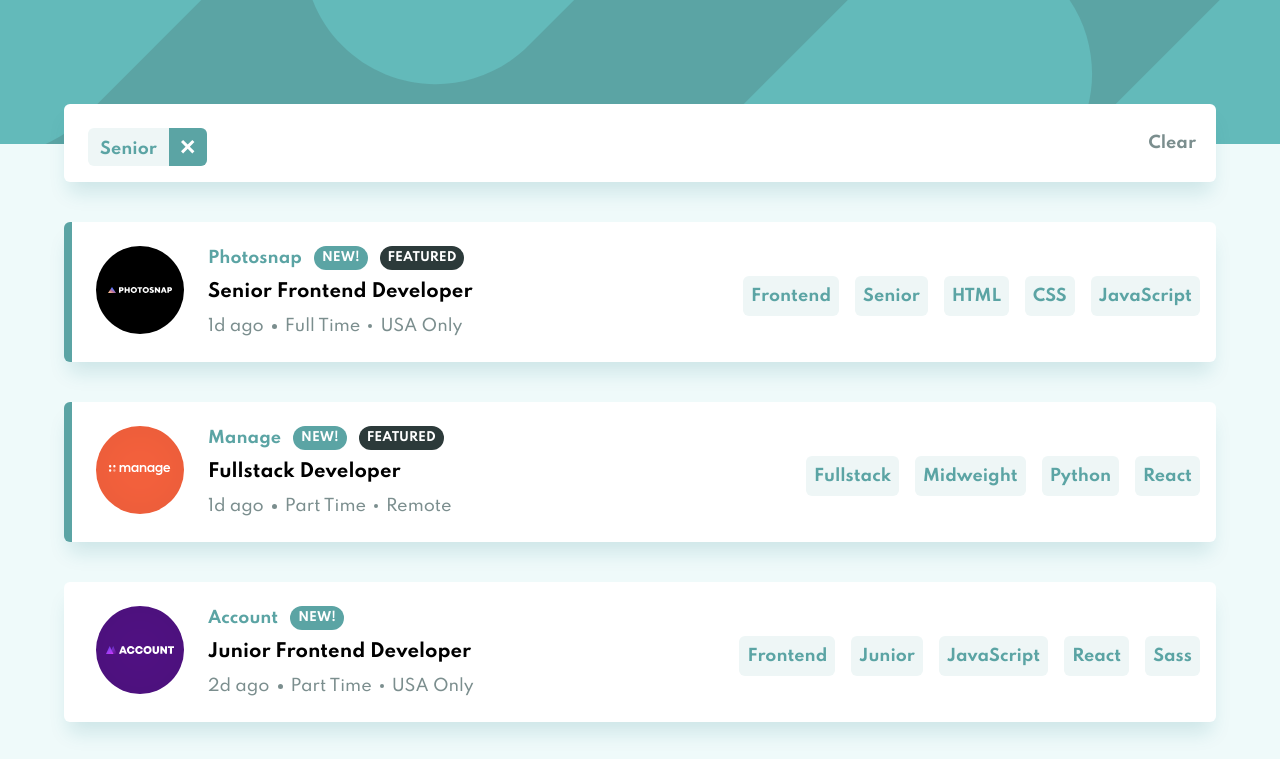
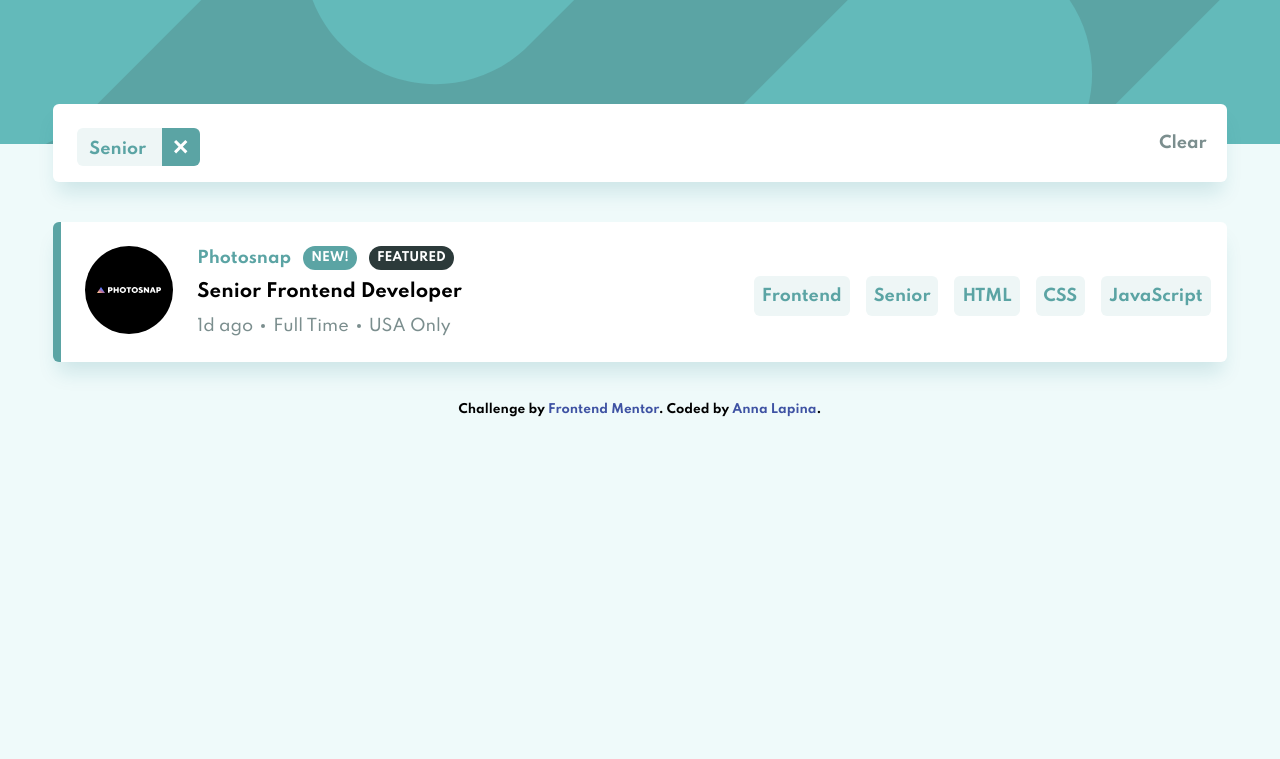
Before and after one commit to ALapina/Job-listings-with-filtering-JavaScript, a website: page public/index.html in a window 1280 px wide. Both pictures are taken after a click on the button "Senior". Shown: the top 759 px of the page. Drawn offline with nearby package versions, Linux system fonts and the light colour scheme; files that its build step writes are made by us from their sources.

Commit message:
✅ js done

```diff
--- a/package.json
+++ b/package.json
@@ -5,7 +5,7 @@
   "main": "index.js",
   "scripts": {
     "dev": "postcss -w src/styles.css -o public/styles.css",
-    "test": "echo \"Error: no test specified\" && exit 1"
+    "build": "postcss src/styles.css -o public/styles.css --env=production"
   },
   "author": "",
   "license": "ISC",
@@ -14,5 +14,6 @@
     "postcss": "^8.2.6",
     "postcss-cli": "^8.3.1",
     "tailwindcss": "^2.0.3"
-  }
+  },
+  "homepage": "/Job-listings-with-filtering-JavaScript"
 }
--- a/public/index.html
+++ b/public/index.html
@@ -16,22 +16,14 @@
 
     <link rel="stylesheet" href="styles.css" />
     <style>
-      .attribution {
-        font-size: 11px;
-        text-align: center;
-      }
-
-      .attribution a {
-        color: hsl(228, 45%, 44%);
+      button:focus {
+        outline: 2px dashed hsl(228, 45%, 44%);
+        outline-offset: 0px;
       }
     </style>
   </head>
 
   <body class="bg-neutral-100 font-body font-bold">
-    <!-- TODO: background-image в отдельный класс и на 375 новый бэк. Но не обязательно! -->
-    <!-- TODO: max-width и width с бокс шадов в класс!!! -->
-    <!-- TODO: ВСЕМ КНОПКАМ добавить aria-label="delete frontend filter" и вместо фронтенда подставлять что там должно быть -->
-
     <header class="mb-14 sm:mb-10">
       <div
         class="bg-primary h-36"
@@ -41,92 +33,20 @@
       <div id="filter-panel"></div>
     </header>
 
-    <main id="main">
-      <!-- TODO: Добавить брейкпоинт на 980px и вместо flex wrap делать column что бы точно менялся порядок -->
-      <!-- TODO: Outline для кнопок. мб фокус визибл? Но я бы оставила бы здесь и так аутлайны -->
-      <!-- TODO: между 1d ago ТОчка определиться с дизайном -->
-    </main>
+    <main id="main"></main>
 
-    <div class="attribution">
+    <div class="attribution text-xs text-center">
       Challenge by
-      <a href="https://www.frontendmentor.io?ref=challenge" target="_blank"
+      <a
+        class="text-attribution"
+        href="https://www.frontendmentor.io?ref=challenge"
+        target="_blank"
         >Frontend Mentor</a
-      >. Coded by <a href="https://github.com/ALapina">Anna Lapina</a>.
+      >. Coded by
+      <a class="text-attribution" href="https://github.com/ALapina"
+        >Anna Lapina</a
+      >.
     </div>
-    <!-- </div> -->
   </body>
   <script src="./main.js"></script>
 </html>
-
-<!-- <div class="block active">
-
-      <img class="logo" src="" alt="">
-
-
-      <div class="block-content">
-        <div class="top">
-          <span class="company"></span>
-          <span class="new"></span>
-          <span class="featured"></span>
-        </div>
-        <div class="middle">
-          <span class="position"></span>
-        </div>
-        <div class="bottom">
-          <span class="posted-at"></span>
-          <span class="contract"></span>
-          <span class="location"></span>
-        </div>
-      </div>
-
-      <div class="block-filter">
-        <span class="role"></span>
-        <span class="level"></span>
-        <span class="languages"></span>
-        <span class="tools"></span>
-      </div>
-
-
-    </div>
-
-    <div class="test-block">
-      <div class="hui"></div>
-    </div>
-
-    <div class="test-block2">
-      <div class="name"></div>
-      <div class="surname"></div>
-      <div class="true-or-false"></div>
-    </div> -->
-
-<!-- <div
-  class="flex justify-between bg-white rounded-md m-auto -mt-10"
-  style="
-    max-width: 1440px;
-    width: 90%;
-    box-shadow: 0px 15px 20px -5px rgba(13, 113, 130, 0.15);
-  "
->
-  <ul class="flex flex-wrap pt-6 pr-6 pl-6">
-    <li class="bg-neutral-200 rounded-md mr-4 mb-4">
-      <span class="p-2 text-primary sm:p-3">Frontend</span
-      ><button
-        aria-label="delete frontend filter"
-        class="p-3 bg-primary text-white rounded-r-md hover:bg-neutral-400"
-      >
-        <svg xmlns="http://www.w3.org/2000/svg" width="14" height="14">
-          <path
-            fill="#FFF"
-            fill-rule="evenodd"
-            d="M11.314 0l2.121 2.121-4.596 4.596 4.596 4.597-2.121 2.121-4.597-4.596-4.596 4.596L0 11.314l4.596-4.597L0 2.121 2.121 0l4.596 4.596L11.314 0z"
-          />
-        </svg>
-      </button>
-    </li>
-  </ul>
-  <button
-    class="font-bold text-neutral-300 pr-5 hover:text-primary hover:underline"
-  >
-    Clear
-  </button>
-</div> -->
--- a/public/main.js
+++ b/public/main.js
@@ -1,5 +1,4 @@
 let selected = { roles: [], levels: [], languages: [], tools: [] };
-//дату сохраняем в офферс что бы можно было использовать в redrawOffers
 let offers = [];
 const main = document.querySelector("#main");
 const filterPanel = document.querySelector("#filter-panel");
@@ -8,62 +7,49 @@ const filterPanel = document.querySelector("#filter-panel");
 fetch("./data.json")
   .then((response) => response.json())
   .then((data) => {
-    // console.log(data);
     offers = data;
-    offers.forEach((element) => {
-      // console.log(element);
-      //draw initial data
-      createOffer(element);
+    offers.forEach((offer) => {
+      //Render list of companies
+      createOffer(offer);
     });
   });
 
-//TODO!!!! Везде поменять id на data-js!!
+// ------------------------------------ STEP 2. Draw and redraw list of companies ------------------------------------
+const createOffer = (offer) => {
+  const company = offer.company;
+  const logo = offer.logo;
+  const isItNew = offer.new;
+  const isItFeatured = offer.featured;
+  const position = offer.position;
+  const role = offer.role;
+  const level = offer.level;
+  const postedAt = offer.postedAt;
+  const contract = offer.contract;
+  const location = offer.location;
+  const languages = offer.languages; //array
+  const tools = offer.tools; //array
 
-// ------------------------------------ STEP 2. Render list of companys ------------------------------------
-const createOffer = (element) => {
-  // renderOffer(element);
-  // console.log(element);
-  const company = element.company;
-  const logo = element.logo;
-  const isItNew = element.new;
-  const isItFeatured = element.featured;
-  const position = element.position;
-  const role = element.role;
-  const level = element.level;
-  const postedAt = element.postedAt;
-  const contract = element.contract;
-  const location = element.location;
-  const languages = element.languages; //array
-  const tools = element.tools; //array
-
-  // Пришлось создавать дополнительный див и в него добавлять секцию
   const section = document.createElement("div");
 
   const languagesTemplate = languages.map((language) => {
-    const template = `<li><button id="language" class="font-bold bg-neutral-200 rounded-md hover:bg-primary hover:text-white mr-4 mb-4 p-2 text-primary">${language}</button></li>`;
-    return template;
+    return `<li>
+    <button data-js="language" class="font-bold bg-neutral-200 rounded-md hover:bg-primary hover:text-white mr-4 mb-4 p-2 text-primary">${language}</button>
+    </li>`;
   });
 
   const toolsTemplate = tools.map((tool) => {
-    const template = `<li><button id="tool" class="font-bold bg-neutral-200 rounded-md hover:bg-primary hover:text-white mr-4 mb-4 p-2 text-primary">${tool}</button></li>`;
-    return template;
+    return `<li>
+    <button data-js="tool" class="font-bold bg-neutral-200 rounded-md hover:bg-primary hover:text-white mr-4 mb-4 p-2 text-primary">${tool}</button>
+    </li>`;
   });
-  //Рендерим
+
   //toolsTemplate.join("") - что бы убрать запятые между элементами в массиве
   const sectionTemplate = `<section
-      class="bg-white mb-14 sm:mb-10 mx-auto rounded-md flex flex-wrap md:flex-nowrap justify-between items-center border-l-8 border-${
+  class="bg-white max-w-8xl w-11/12 shadow-block mb-14 sm:mb-10 mx-auto rounded-md flex flex-wrap md:flex-nowrap justify-between items-center border-l-8 border-${
     isItFeatured ? "primary" : "white"
-      }"
-      style="
-        max-width: 1440px;
-        width: 90%;
-        box-shadow: 0px 15px 20px -5px rgba(13, 113, 130, 0.15);
-      "
-    >
+  }">
       <div class="flex flex-col sm:flex-row my-6">
-        <div
-          class="ml-6 flex-shrink-0 w-16 sm:w-auto -mt-14 mb-4 sm:mb-0 sm:mt-0"
-        >
+        <div class="ml-6 flex-shrink-0 w-16 sm:w-auto -mt-14 mb-4 sm:mb-0 sm:mt-0">
           <img src="${logo}" alt="${company} logo" />
         </div>
 
@@ -82,19 +68,12 @@ const createOffer = (element) => {
             </ul>
           </div>
           <h2 class="text-lg my-2">
-            <a class="hover:text-primary" href="#"
-              >${position}</a
-            >
+            <a class="hover:text-primary" href="#">${position}</a>
           </h2>
           <div>
-            <ul
-              class="flex flex-wrap items-center text-neutral-300 font-medium"
-            >
+            <ul class="flex flex-wrap items-center text-neutral-300 font-medium">
               <li>${postedAt}</li>
-              <span
-                class="rounded-full bg-neutral-300 mx-2"
-                style="width: 5px; height: 5px"
-              ></span>
+              <span class="h-1 w-1 rounded-full bg-neutral-300 mx-2"></span>
               <li>${contract}</li>
               <span class="h-1 w-1 rounded-full bg-neutral-300 mx-2"></span>
               <li>${location}</li>
@@ -103,23 +82,17 @@ const createOffer = (element) => {
         </div>
       </div>
 
-      <div
-        class="mx-6 md:mx-0md:mb-0 h-0.5 md:h-0 w-full md:w-0 bg-neutral-300 rounded-full"
-      ></div>
+      <div class="mx-6 md:mx-0md:mb-0 h-0.5 md:h-0 w-full md:w-0 bg-neutral-300 rounded-full"></div>
 
       <div class="mt-6 ml-6">
         <ul class="flex flex-wrap">
           <li>
-            <button id="role"
-              class="font-bold bg-neutral-200 rounded-md hover:bg-primary hover:text-white mr-4 mb-4 p-2 text-primary"
-            >
+            <button data-js="role" class="font-bold bg-neutral-200 rounded-md hover:bg-primary hover:text-white mr-4 mb-4 p-2 text-primary">
               ${role}
             </button>
           </li>
           <li>
-            <button id="level"
-              class="font-bold bg-neutral-200 rounded-md hover:bg-primary hover:text-white mr-4 mb-4 p-2 text-primary"
-            >
+            <button data-js="level" class="font-bold bg-neutral-200 rounded-md hover:bg-primary hover:text-white mr-4 mb-4 p-2 text-primary">
               ${level}
             </button>
           </li>
@@ -135,34 +108,29 @@ const createOffer = (element) => {
   main.appendChild(section);
 
   // ------------------------------------ STEP 3. EventListeners on buttons ------------------------------------
-  const roleButton = section.querySelector("#role");
+  const roleButton = section.querySelector("[data-js=role]");
   roleButton.addEventListener("click", function () {
     addToSelected("roles", role);
-    console.log(selected);
   });
 
-  const levelButton = section.querySelector("#level");
+  const levelButton = section.querySelector("[data-js=level]");
   levelButton.addEventListener("click", function () {
     addToSelected("levels", level);
-    console.log(selected);
   });
 
-  const languageButton = Array.from(section.querySelectorAll("#language"));
-  languageButton.forEach((button) => {
+  const languageButtons = Array.from(
+    section.querySelectorAll("[data-js=language]")
+  );
+  languageButtons.forEach((button) => {
     button.addEventListener("click", function (event) {
-      // console.log(event);
-      // console.log(event.target.innerHTML); //Достаем текст
       addToSelected("languages", event.target.innerHTML);
-      console.log(selected);
     });
   });
 
-  const toolButton = Array.from(section.querySelectorAll("#tool"));
-  toolButton.forEach((button) =>
+  const toolButtons = Array.from(section.querySelectorAll("[data-js=tool]"));
+  toolButtons.forEach((button) =>
     button.addEventListener("click", function (event) {
-      // console.log(event);
       addToSelected("tools", event.target.innerHTML);
-      console.log(selected);
     })
   );
 };
@@ -174,28 +142,23 @@ const addToSelected = (group, value) => {
   }
 
   redrawSelected();
-  // redrawOffers();
+  redrawOffers();
 };
 
 // ------------------------------------ STEP 5. Draw and redraw selected filter panel ------------------------------------
 const redrawSelected = () => {
-  //Cleanup Нужен что бы не добавлять один и тот же элемент несколько раз например фронтенд
+  //Cleanup - delete all elements from a page and redraw again
   filterPanel.innerHTML = "";
 
   const filter = document.createElement("div");
   const createFilterElements = () => {
     let element = "";
     for (const [key, value] of Object.entries(selected)) {
-      // console.log(selected);
-      // console.log(`${key}: ${value}`);
       value.map((el) => {
-        // console.log(el);
-        element += `<li class="bg-neutral-200 rounded-md mr-4 mb-4">
-      <span class="p-2 text-primary sm:p-3">${el}</span
-      ><button data-js="delete-filter"
-        aria-label="delete ${el} filter" data-filter-name="${el}" data-filter-group="${key}"
-        class="p-3 bg-primary text-white rounded-r-md hover:bg-neutral-400"
-      >
+        element += `
+        <li class="bg-neutral-200 rounded-md mr-4 mb-4">
+          <span class="p-2 text-primary sm:p-3">${el}</span>
+          <button data-js="delete-filter" aria-label="delete ${el} filter" data-filter-name="${el}" data-filter-group="${key}" class="p-3 bg-primary text-white rounded-r-md hover:bg-neutral-400">
             <svg xmlns="http://www.w3.org/2000/svg" width="14" height="14">
               <path
                 fill="#FFF"
@@ -203,7 +166,7 @@ const redrawSelected = () => {
                 d="M11.314 0l2.121 2.121-4.596 4.596 4.596 4.597-2.121 2.121-4.597-4.596-4.596 4.596L0 11.314l4.596-4.597L0 2.121 2.121 0l4.596 4.596L11.314 0z"
               />
             </svg>
-      </button>
+          </button/>
         </li>`;
         return element;
       });
@@ -211,20 +174,10 @@ const redrawSelected = () => {
     return element;
   };
 
-  const filterTemplate = `<div
-class="flex justify-between bg-white rounded-md m-auto -mt-10"
-style="
-  max-width: 1440px;
-  width: 90%;
-  box-shadow: 0px 15px 20px -5px rgba(13, 113, 130, 0.15);
-"
->
+  const filterTemplate = `<div class="flex justify-between bg-white rounded-md m-auto -mt-10 max-w-8xl w-11/12 shadow-block">
   <ul class="flex flex-wrap pt-6 pr-6 pl-6">${createFilterElements()}</ul>
-<button id="delete-all-filters"
-  class="self-center font-bold text-neutral-300 mr-5 hover:text-primary hover:underline"
->
-  Clear
-</button>
+  <button id="delete-all-filters" class="self-center font-bold text-neutral-300 mr-5 hover:text-primary hover:underline">
+  Clear</button>
   </div>`;
 
   filter.innerHTML = filterTemplate;
@@ -235,87 +188,82 @@ style="
   const deleteFilterButtons = Array.from(
     filter.querySelectorAll("[data-js=delete-filter]")
   );
-  // console.log(deleteFilterButtons);
   deleteFilterButtons.forEach((button) => {
     button.addEventListener("click", function (event) {
-      // console.log(event.target.dataset.filterName);
-      //ОБЯЗАТЕЛЬНО! используем currentTarget! Из за event propagation!
-      //У нас внутри кнопки находится ещё один элемент - svg. И если использовать target то эвент листенер будет действовать только на button и не будет действовать на svg!
-      // А currentTarget распространяет действие эвентлистенера и на элементы внутри кнопки то есть на svg!
-      //Ещё можно использовать e.stopPropagation();
       // https://www.sitepoint.com/event-bubbling-javascript/
-      // console.log(event.currentTarget);
-      removeFromSelected(
-        event.currentTarget.dataset.filterGroup,
-        event.currentTarget.dataset.filterName
-      );
+      const group = event.currentTarget.dataset.filterGroup;
+      const value = event.currentTarget.dataset.filterName;
+      removeFromSelected(group, value);
     });
   });
 
-  // ------------------------------------ STEP 7. Clear all filters ------------------------------------
+  // ------------------------------------ STEP 7. Clear all filters and remove filter panel ------------------------------------
   const deleteAllFiltersButton = filter.querySelector("#delete-all-filters");
-  // console.log(deleteAllFiltersButton);
   deleteAllFiltersButton.addEventListener("click", () => {
     selected = { roles: [], levels: [], languages: [], tools: [] };
     filterPanel.innerHTML = "";
-
-    console.log(selected);
+    redrawOffers();
   });
 };
 
-// ------------------------------------ STEP 8.remove element From Selected ------------------------------------
+// ------------------------------------ STEP 8.Remove element From Selected ------------------------------------
 const removeFromSelected = (group, valueToDelete) => {
-  // console.log(group);
-  // console.log(valueToDelete);
-
-  //по кнопке делет удаляем данный элемент из селектед
   if (selected[group].includes(valueToDelete)) {
     selected[group] = selected[group].filter(
       (element) => element !== valueToDelete
     );
     redrawSelected();
+    redrawOffers();
   }
+
   // ------------------------------------ STEP 9. If selected is empty - delete filter panel ------------------------------------
-  //Если селект пуст - удаляем всю панель фильтр
   const allValues = Object.values(selected);
   if (allValues.every((currentValue) => currentValue.length === 0)) {
     //delete filter panel
     filterPanel.innerHTML = "";
   }
-
-  console.log(selected);
 };
 
-//
-
-// ------------------------------------ STEP . Check if offer need to be drawn ------------------------------------
-//определяем должен ли офер рендерится
-const isOfferSelected = (offer) => {
-  // console.log(offer.role);
-  //object.entries может быть и в переменной group and value
-
-  //есть ли в селектед элемент из офера например фронтенд и возвращаем тру
-  // а ещё нужно возвращать тру когда в селектед длина равна 0 что бы перерисовывать когда селектед пустой
-  //selected["roles"].length === 0
-  if (selected["roles"].includes(offer.role)) {
-    return true;
-  }
-  if (selected["levels"].includes(offer.level)) {
-    return true;
-  }
-
-  //БАГ!!! ПВыбираем серьор и фронтенд - отображаются все фронтенды фильтр серьор не берется в значение
-  //МБ ФИЛЬТР ЗДЕСЬ???
-};
-
-// ------------------------------------ STEP . Draw and redraw selected offers ------------------------------------
+// ------------------------------------ STEP 10. Draw and redraw selected offers ------------------------------------
 const redrawOffers = () => {
   //cleanup
   main.innerHTML = "";
-  offers.forEach((offer) => {
-    //получается проходим по каждому оферу, и если этот офер в isOfferSelected возвращает true тогда перерисовывем оффер
-    if (isOfferSelected(offer)) {
+
+  offers
+    .filter((offer) => {
+      const rolesNotEmpty = selected.roles.length !== 0;
+      const itemRolesIsInSelected = selected.roles.includes(offer.role);
+
+      const levelsNotEmpty = selected.levels.length !== 0;
+      const offerLevelsIsInSelected = selected.levels.includes(offer.level);
+
+      const languagesNotEmpty = selected.languages.length !== 0;
+      const offerLanguagesIsInSelected = selected.languages.every(
+        (currentValue) => offer.languages.includes(currentValue)
+      );
+
+      const toolsNotEmpty = selected.tools.length !== 0;
+      const offerToolsIsInSelected = selected.tools.every((currentValue) =>
+        offer.tools.includes(currentValue)
+      );
+
+      //return false if offer musn't be drawn
+      if (rolesNotEmpty === true && itemRolesIsInSelected === false) {
+        return false;
+      }
+      if (levelsNotEmpty === true && offerLevelsIsInSelected === false) {
+        return false;
+      }
+      if (languagesNotEmpty === true && offerLanguagesIsInSelected === false) {
+        return false;
+      }
+      if (toolsNotEmpty === true && offerToolsIsInSelected === false) {
+        return false;
+      }
+
+      return true;
+    })
+    .forEach((offer) => {
       createOffer(offer);
-    }
     });
 };
--- a/tailwind.config.js
+++ b/tailwind.config.js
@@ -1,10 +1,17 @@
 module.exports = {
-  purge: [],
+  purge: ["./public/*.html", "./public/*.js"],
   darkMode: false, // or 'media' or 'class'
   theme: {
     extend: {
+      maxWidth: {
+        "8xl": "90rem",
+      },
+      boxShadow: {
+        block: "0px 15px 20px -5px rgba(13, 113, 130, 0.15)",
+      },
       colors: {
         primary: "hsl(180, 29%, 50%)",
+        attribution: "hsl(228, 45%, 44%)",
         neutral: {
           100: "hsl(180, 52%, 96%)",
           200: "hsl(180, 31%, 95%)",
```
Also changed, not shown: .github/workflows/deploy-to-github-pages.yml (added), README.md, 1 other file. Lines whose indentation alone changed are shown as unchanged.
